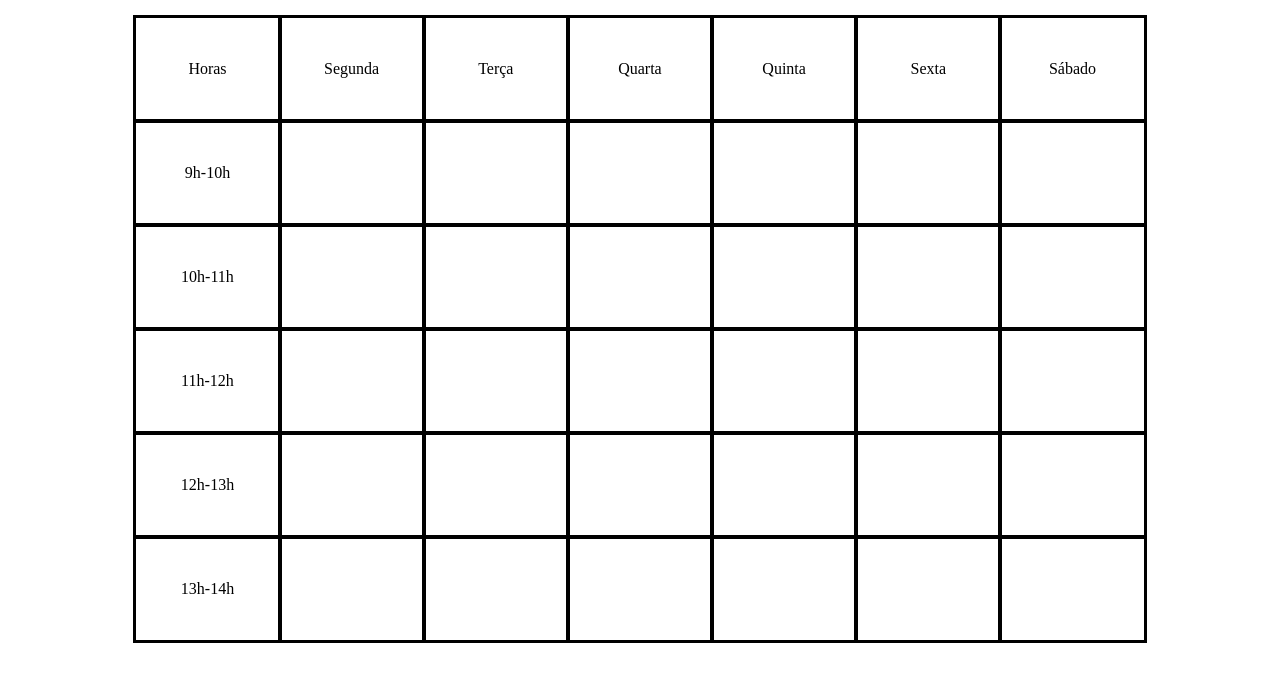
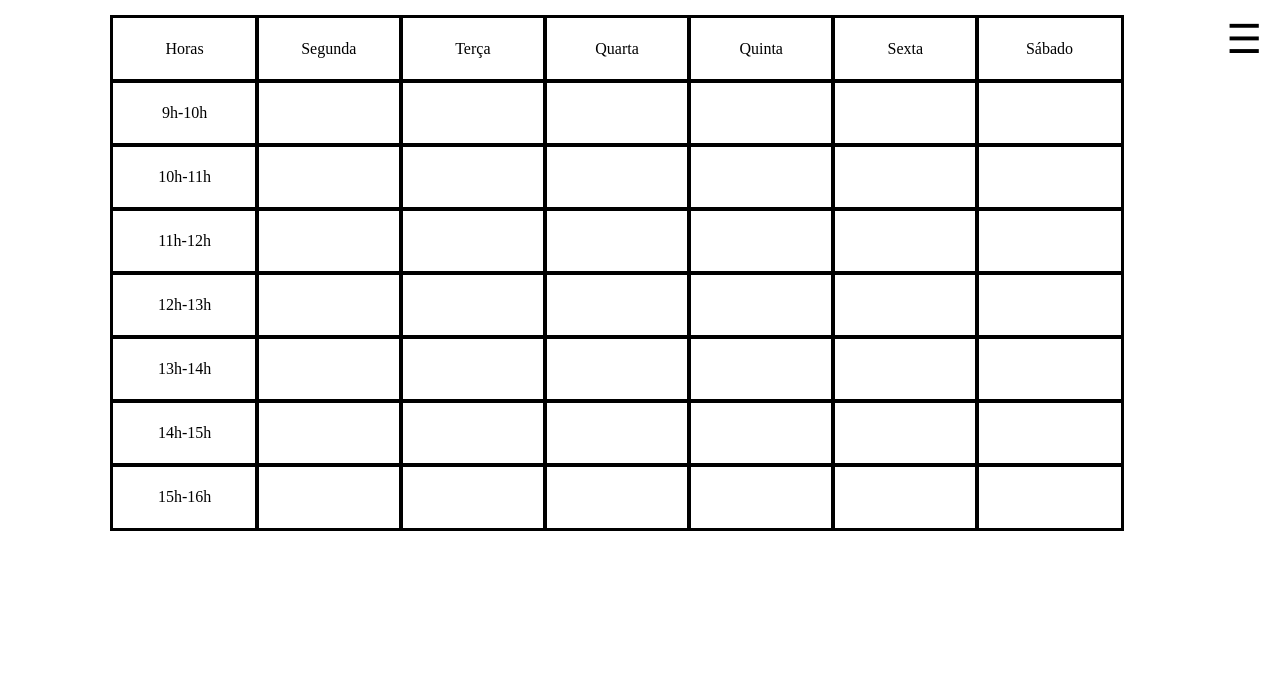
Before and after one commit to FlashW1W/TalkALot, a PHP site: page /Reservas.html in a window 1280 px wide. Shown: the top 682 px of the page. Run offline with PHP 8.4, Linux system fonts and the light colour scheme.

Commit message:
SideMenu dedicated files
CSS e JS dedicados ao SideMenu

```diff
--- a/CSS/Reservas.css
+++ b/CSS/Reservas.css
@@ -1,6 +1,6 @@
 td {
-    width:100px;
-    height:100px;
+    width:90px;
+    height:60px;
     outline: solid;
     text-align:center
 }
--- /dev/null
+++ b/CSS/SideMenu.css
@@ -0,0 +1,44 @@
+.sidenav {
+    height: 100%;
+    width: 0;
+    position: fixed;
+    z-index: 1;
+    top: 0;
+    right: 0;
+    background-color: #111;
+    overflow-x: hidden;
+    transition: 0.5s;
+    padding-top: 60px;
+}
+
+    .sidenav a {
+        padding: 8px 8px 8px 32px;
+        text-decoration: none;
+        font-size: 25px;
+        color: #818181;
+        display: block;
+        transition: 0.3s;
+    }
+
+        .sidenav a:hover {
+            color: #f1f1f1;
+            font-size: 20px;
+        }
+
+    .sidenav .closebtn {
+        position: absolute;
+        top: 0;
+        right: 25px;
+        font-size: 36px;
+        margin-left: 50px;
+    }
+
+@media screen and (max-height: 450px) {
+    .sidenav {
+        padding-top: 15px;
+    }
+
+        .sidenav a {
+            font-size: 18px;
+        }
+}
--- a/JS/Reservas.js
+++ b/JS/Reservas.js
@@ -1,11 +1,3 @@
-function openNav() {
-    document.getElementById("mySidenav").style.width = "250px";
-}
-
-function closeNav() {
-    document.getElementById("mySidenav").style.width = "0";
-}
-
 // Get the modal
 var modal = document.getElementById('id01');
 
--- /dev/null
+++ b/JS/SideMenu.js
@@ -0,0 +1,7 @@
+function openNav() {
+    document.getElementById("mySidenav").style.width = "250px";
+}
+
+function closeNav() {
+    document.getElementById("mySidenav").style.width = "0";
+}
--- a/Reservas.html
+++ b/Reservas.html
@@ -4,18 +4,25 @@
     <meta charset="utf-8" />
     <title>Reservas</title>
     <link rel="stylesheet" type="text/css" href="../TalkALot/CSS/Reservas.css">
+    <link rel="stylesheet" type="text/css" href="../TalkALot/CSS/SideMenu.css">
     <script src="../TalkALot/JS/Reservas.js"></script>
+    <script src="../TalkALot/JS/SideMenu.js"></script>
 </head>
 <body>
+    <div id="mySidenav" class="sidenav">
+        <a href="javascript:void(0)" class="closebtn" onclick="closeNav()">&times;</a>
+        <a onclick="document.getElementById('id01').style.display='block'">Login</a>
+        <a onclick="document.getElementById('id02').style.display='block'">Registo</a>
+    </div>
+
+    <span style="font-size:40px;cursor:pointer;float:right;margin-right:10px;color:black" onclick="openNav()">&#9776; </span>
 
     <div id="id01" class="modal">
-
         <form class="modal-content animate" action="/action_page.php">
             <div class="imgcontainer">
                 <span onclick="document.getElementById('id01').style.display='none'" class="close" title="Close Modal">&times;</span>
                 <img src="../TalkALot/Images/Login.png" alt="Avatar" class="avatar">
             </div>
-
             <div class="container">
                 <label for="uname"><b>Username</b></label>
                 <input type="text" placeholder="Enter Username" name="uname" required>
@@ -28,15 +35,13 @@
                     <input type="checkbox" checked="checked" name="remember"> Remember me
                 </label>
             </div>
-
-
-
             <div class="container" style="background-color:#f1f1f1">
                 <button type="button" onclick="document.getElementById('id01').style.display='none'" class="cancelbtn">Cancel</button>
                 <span class="psw">Forgot <a href="#">password?</a></span>
             </div>
         </form>
     </div>
+
     <table align="center">
         <tr>
             <td>Horas</td>
@@ -92,6 +97,24 @@
             <td></td>
             <td></td>
         </tr>
+        <tr>
+            <td>14h-15h</td>
+            <td></td>
+            <td></td>
+            <td></td>
+            <td></td>
+            <td></td>
+            <td></td>
+        </tr>
+        <tr>
+            <td>15h-16h</td>
+            <td></td>
+            <td></td>
+            <td></td>
+            <td></td>
+            <td></td>
+            <td></td>
+        </tr>
     </table>
 
 </body>
```
